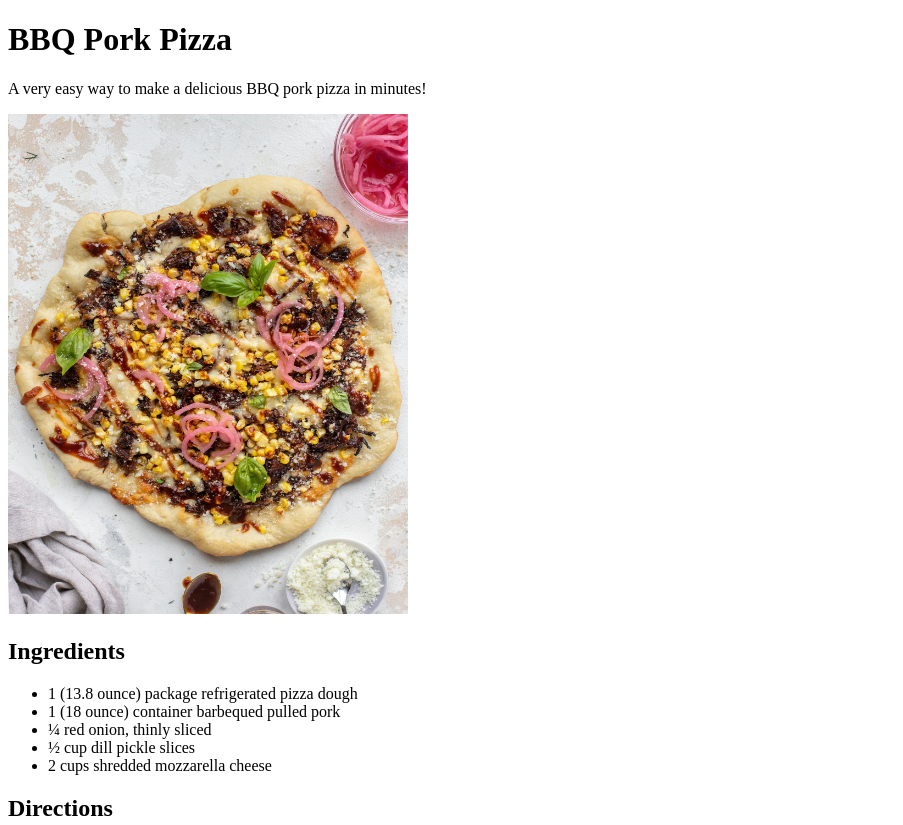
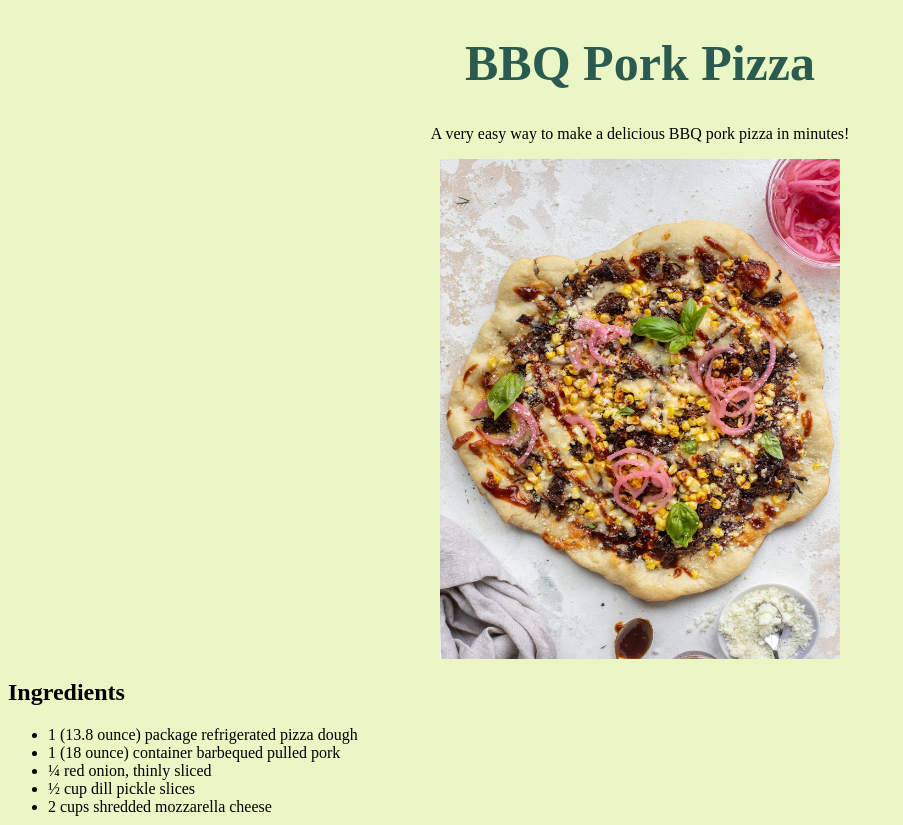
Before and after one commit to gayan957/odin-recipes, a plain HTML site: page recipes/pizza.html in a window 1280 px wide. Shown: the top 825 px of the page, without its empty margins (0-903 px from the left). Drawn offline with Linux system fonts and the light colour scheme.

Commit message:
Update recipes page file with css
add pages.css file to enhance appearance

```diff
--- /dev/null
+++ b/css/pages.css
@@ -0,0 +1,19 @@
+body {
+    background-color: rgb(234, 246, 196);
+}
+
+h1,
+.intro {
+    text-align: center;
+}
+
+h1 {
+    font-size: 50px;
+    color:rgb(43, 91, 80);
+}
+
+.image {
+    display: block;
+    margin-left: auto;
+    margin-right: auto;
+}
--- a/recipes/pizza.html
+++ b/recipes/pizza.html
@@ -3,14 +3,15 @@
     <head>
         <meta charset="utf-8">
         <title>BBQ Pork Pizza recipe</title>
+        <link rel="stylesheet" href="../css/pages.css">
     </head>
 
     <body>
         <h1>BBQ Pork Pizza</h1>
 
-        <p>A very easy way to make a delicious BBQ pork pizza in minutes!</p>
+        <p class="intro">A very easy way to make a delicious BBQ pork pizza in minutes!</p>
 
-        <img src="../images/bbqporkpizza.jpg" width="400" height="500">
+        <img class="image" src="../images/bbqporkpizza.jpg" width="400" height="500">
 
         <h2>Ingredients</h2>
 
```
Also changed, not shown: recipes/porkstew.html (+3 -2 lines), recipes/rolls.html (+3 -2 lines).
